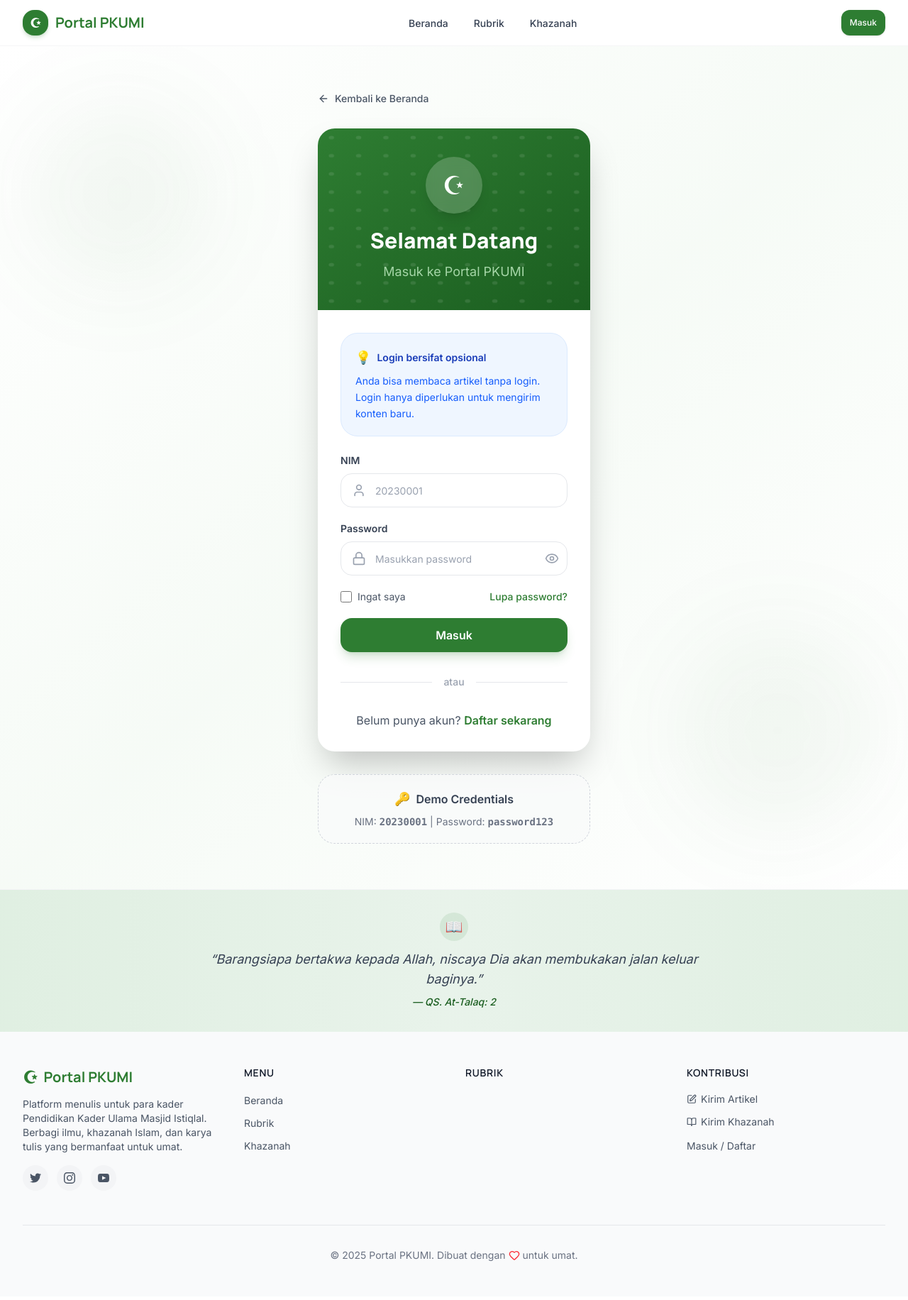
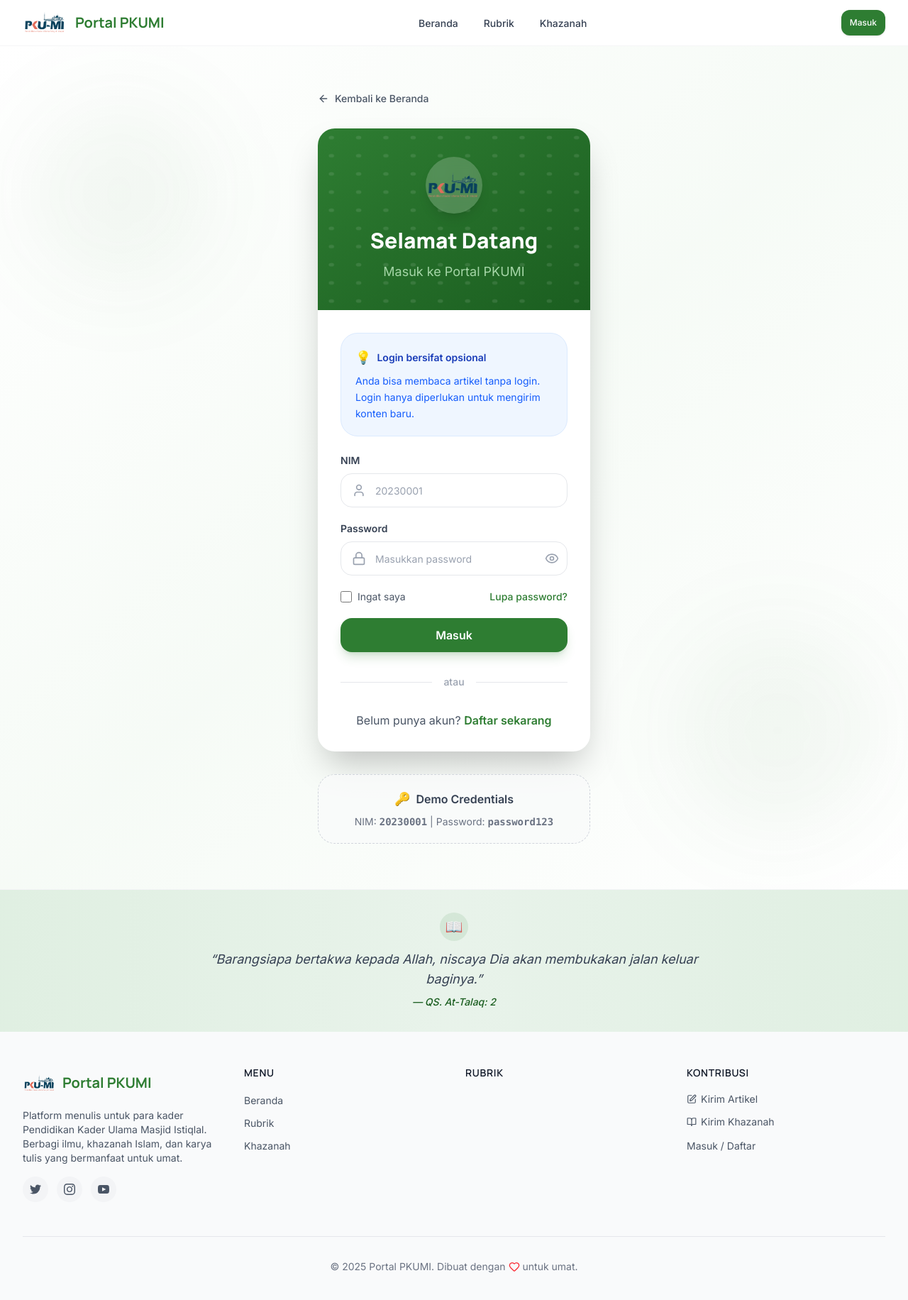
Before and after one commit to Yogaprtamaa/pkumi-istiqlal, a Next.js app: page /login in a window 1280 px wide. Shown: the top 1832 px of the page at 71% size. Built offline with nearby package versions, Linux system fonts and the light colour scheme.

Commit message:
change placeholder konten in submit/rubrik and add logo

```diff
--- a/src/app/(public)/login/login-client.tsx
+++ b/src/app/(public)/login/login-client.tsx
@@ -99,7 +99,11 @@ export default function LoginClient() {
             </div>
 
             <div className="mx-auto mb-5 flex h-20 w-20 items-center justify-center rounded-full bg-white/20 backdrop-blur-sm shadow-lg relative z-10">
-              <span className="text-4xl">☪</span>
+              <img
+                src="/logo_pku-mi.png"
+                alt="PKU-MI Logo"
+                className="h-20 w-20 object-contain"
+              />
             </div>
             <h1 className="font-heading text-3xl font-extrabold relative z-10">
               Selamat Datang
--- a/src/app/(public)/register/page.tsx
+++ b/src/app/(public)/register/page.tsx
@@ -105,7 +105,11 @@ export default function RegisterPage() {
           {/* Header */}
           <div className="bg-islamGreen px-6 py-8 text-center text-white">
             <div className="mx-auto mb-4 flex h-16 w-16 items-center justify-center rounded-full bg-white/20">
-              <span className="text-3xl">☪</span>
+              <img
+                src="/logo_pku-mi.png"
+                alt="PKU-MI Logo"
+                className="h-16 w-16 object-contain"
+              />
             </div>
             <h1 className="font-heading text-2xl font-bold">
               Bergabung Bersama Kami
--- a/src/components/forms/KhazanahForm.tsx
+++ b/src/components/forms/KhazanahForm.tsx
@@ -219,11 +219,21 @@ export function KhazanahForm({ initialData, mode = 'create' }: KhazanahFormProps
             />
           </div>
 
+          {/* Content Editor */}
+          <div className="space-y-2">
+            <Label>Konten *</Label>
+            <TrixEditor
+              value={formData.content}
+              onChange={(value) => setFormData({ ...formData, content: value })}
+              placeholder="Tulis konten khazanah Anda di sini..."
+            />
+          </div>
+
           {/* Thumbnail Upload */}
           <div className="space-y-2">
             <Label>Thumbnail</Label>
             {thumbnailPreview ? (
-              <div className="relative w-full aspect-video rounded-lg overflow-hidden border">
+              <div className="relative w-full h-48 rounded-lg overflow-hidden border">
                 <Image
                   src={thumbnailPreview}
                   alt="Thumbnail preview"
@@ -239,7 +249,7 @@ export function KhazanahForm({ initialData, mode = 'create' }: KhazanahFormProps
                 </button>
               </div>
             ) : (
-              <label className="flex flex-col items-center justify-center w-full aspect-video border-2 border-dashed rounded-lg cursor-pointer hover:bg-gray-50 transition-colors">
+              <label className="flex flex-col items-center justify-center w-full h-48 border-2 border-dashed rounded-lg cursor-pointer hover:bg-gray-50 transition-colors">
                 <div className="flex flex-col items-center justify-center pt-5 pb-6">
                   <Upload className="h-10 w-10 text-gray-400 mb-3" />
                   <p className="mb-2 text-sm text-gray-500">
@@ -255,27 +265,6 @@ export function KhazanahForm({ initialData, mode = 'create' }: KhazanahFormProps
                 />
               </label>
             )}
-          </div>
-
-          {/* Tags */}
-          <div className="space-y-2">
-            <Label htmlFor="tags">Tags</Label>
-            <Input
-              id="tags"
-              value={formData.tags}
-              onChange={(e) => setFormData({ ...formData, tags: e.target.value })}
-              placeholder="islam, fiqih, tafsir (pisahkan dengan koma)"
-            />
-          </div>
-
-          {/* Content Editor */}
-          <div className="space-y-2">
-            <Label>Konten *</Label>
-            <TrixEditor
-              value={formData.content}
-              onChange={(value) => setFormData({ ...formData, content: value })}
-              placeholder="Tulis konten khazanah Anda di sini..."
-            />
           </div>
 
           {/* Published At */}
--- a/src/components/forms/RubrikForm.tsx
+++ b/src/components/forms/RubrikForm.tsx
@@ -222,6 +222,16 @@ export function RubrikForm({ initialData, mode = 'create' }: RubrikFormProps) {
             />
           </div>
 
+          {/* Content Editor */}
+          <div className="space-y-2">
+            <Label>Konten *</Label>
+            <TrixEditor
+              value={formData.content}
+              onChange={(value) => setFormData({ ...formData, content: value })}
+              placeholder="Tulis konten rubrik Anda di sini..."
+            />
+          </div>
+
           {/* Thumbnail Upload */}
           <div className="space-y-2">
             <Label>Thumbnail</Label>
@@ -258,27 +268,6 @@ export function RubrikForm({ initialData, mode = 'create' }: RubrikFormProps) {
                 />
               </label>
             )}
-          </div>
-
-          {/* Tags */}
-          <div className="space-y-2">
-            <Label htmlFor="tags">Tags</Label>
-            <Input
-              id="tags"
-              value={formData.tags}
-              onChange={(e) => setFormData({ ...formData, tags: e.target.value })}
-              placeholder="islam, dakwah, mahasiswa (pisahkan dengan koma)"
-            />
-          </div>
-
-          {/* Content Editor */}
-          <div className="space-y-2">
-            <Label>Konten *</Label>
-            <TrixEditor
-              value={formData.content}
-              onChange={(value) => setFormData({ ...formData, content: value })}
-              placeholder="Tulis konten rubrik Anda di sini..."
-            />
           </div>
 
           {/* Published At */}
--- a/src/components/public/Footer.tsx
+++ b/src/components/public/Footer.tsx
@@ -38,7 +38,11 @@ export function Footer() {
               href="/"
               className="flex items-center gap-2 text-lg sm:text-xl font-heading font-bold text-islamGreen"
             >
-              <span className="text-xl sm:text-2xl">☪</span>
+              <img
+                src="/logo_pku-mi.png"
+                alt="PKU-MI Logo"
+                className="h-10 w-10 sm:h-12 sm:w-12 object-contain"
+              />
               <span>{SITE_CONFIG.name}</span>
             </Link>
             <p className="mt-2 sm:mt-3 text-xs sm:text-sm text-gray-600">
--- a/src/components/public/Navbar.tsx
+++ b/src/components/public/Navbar.tsx
@@ -124,9 +124,11 @@ export function Navbar() {
               href="/"
               className="flex items-center gap-2.5 text-xl font-heading font-bold text-islamGreen transition-all duration-300 hover:text-islamGreen-dark hover:scale-105"
             >
-              <div className="flex h-9 w-9 items-center justify-center rounded-xl bg-islamGreen text-white shadow-md shadow-islamGreen/20">
-                <span className="text-lg">☪</span>
-              </div>
+              <img
+                src="/logo_pku-mi.png"
+                alt="PKU-MI Logo"
+                className="h-16 w-16 object-contain"
+              />
               <span className="hidden sm:inline">{SITE_CONFIG.name}</span>
             </Link>
 
@@ -357,9 +359,11 @@ export function Navbar() {
               className="flex items-center gap-2.5 text-lg font-heading font-bold text-islamGreen"
               onClick={() => setIsMenuOpen(false)}
             >
-              <div className="flex h-9 w-9 items-center justify-center rounded-xl bg-islamGreen text-white shadow-md shadow-islamGreen/20">
-                <span className="text-base">☪</span>
-              </div>
+              <img
+                src="/logo_pku-mi.png"
+                alt="PKU-MI Logo"
+                className="h-16 w-16 object-contain"
+              />
               <span className="truncate">{SITE_CONFIG.name}</span>
             </Link>
             <Button
```
Also changed, not shown: logo_pku-mi.png (added), public/logo_pku-mi.png (added).
